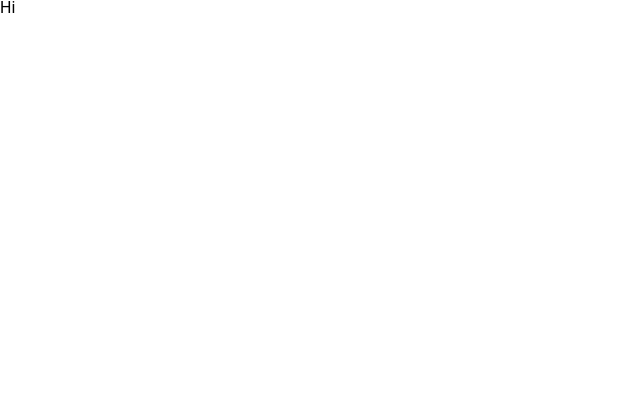
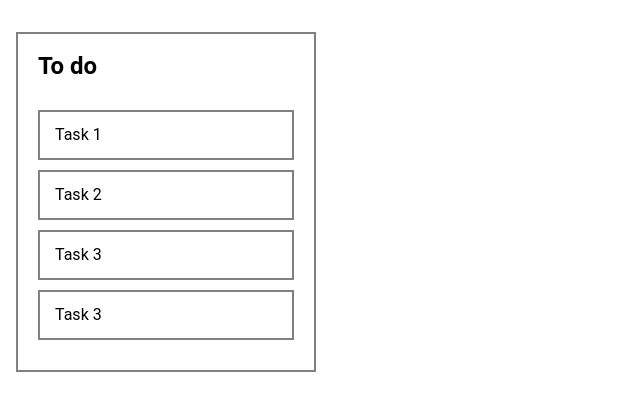
Before and after one commit to guillermo-gg/upptask-frontend, a Next.js app: page /kanban/demo-board in a window 1280 px wide. Shown: the top 410 px of the page, without its empty margins (0-640 px from the left). Built offline with nearby package versions, Linux system fonts and the light colour scheme.

Commit message:
feat: implement DND basics

```diff
--- /dev/null
+++ b/components/Column.tsx
@@ -0,0 +1,44 @@
+import TaskCard from "components/TaskCard";
+import { ColumnT } from "data/types";
+import React, { FunctionComponent } from "react";
+import styled from "styled-components";
+import { Droppable } from "react-beautiful-dnd";
+
+const Container = styled.div`
+  width: 300px;
+  min-height: 200px;
+  padding: 20px;
+  border: 2px solid gray;
+
+  h1 {
+    font-size: 1.5rem;
+    font-weight: bold;
+    margin-bottom: 2rem;
+  }
+`;
+
+type ColumnProps = ColumnT;
+const Column: FunctionComponent<ColumnProps> = ({ id, name, tasks }) => {
+  return (
+    <Container>
+      <h1>{name}</h1>
+      <Droppable droppableId={id}>
+        {(droppableProvided) => (
+          <ul
+            {...droppableProvided.droppableProps}
+            ref={droppableProvided.innerRef}
+          >
+            {tasks.map(({ id: taskId, content }, index) => (
+              <TaskCard key={taskId} id={taskId} index={index}>
+                {content}
+              </TaskCard>
+            ))}
+            {droppableProvided.placeholder}
+          </ul>
+        )}
+      </Droppable>
+    </Container>
+  );
+};
+
+export default Column;
--- /dev/null
+++ b/components/TaskCard.tsx
@@ -0,0 +1,37 @@
+import React, { FunctionComponent } from "react";
+import { Draggable } from "react-beautiful-dnd";
+import styled from "styled-components";
+
+const TaskCardContainer = styled.li`
+  padding: 15px;
+
+  border: 2px solid gray;
+  background: white;
+  margin-bottom: 10px;
+`;
+
+type TaskCardProps = {
+  id: string;
+  index: number;
+};
+const TaskCard: FunctionComponent<TaskCardProps> = ({
+  id,
+  index,
+  children,
+}) => {
+  return (
+    <Draggable draggableId={id} index={index}>
+      {(draggableProvided) => (
+        <TaskCardContainer
+          {...draggableProvided.draggableProps}
+          {...draggableProvided.dragHandleProps}
+          ref={draggableProvided.innerRef}
+        >
+          {children}
+        </TaskCardContainer>
+      )}
+    </Draggable>
+  );
+};
+
+export default TaskCard;
--- /dev/null
+++ b/data/initial-data.ts
@@ -0,0 +1,28 @@
+import { ColumnT, TaskT } from "data/types";
+
+export const tasks: TaskT[] = [
+  {
+    id: "1",
+    content: "Task 1",
+  },
+  {
+    id: "2",
+    content: "Task 2",
+  },
+  {
+    id: "3",
+    content: "Task 3",
+  },
+  {
+    id: "4",
+    content: "Task 3",
+  },
+];
+
+export const columns: ColumnT[] = [
+  {
+    id: "1",
+    name: "To do",
+    tasks,
+  },
+];
--- /dev/null
+++ b/data/types.ts
@@ -0,0 +1,10 @@
+export type TaskT = {
+  id: string;
+  content: string;
+};
+
+export type ColumnT = {
+  id: string;
+  name: string;
+  tasks: TaskT[];
+};
--- a/pages/_document.tsx
+++ b/pages/_document.tsx
@@ -1,8 +1,11 @@
 import Document from "next/document";
+import { resetServerContext } from "react-beautiful-dnd";
 import { ServerStyleSheet } from "styled-components";
 
 export default class MyDocument extends Document {
   static async getInitialProps(ctx) {
+    resetServerContext();
+
     const sheet = new ServerStyleSheet();
     const originalRenderPage = ctx.renderPage;
 
--- a/pages/kanban/[boardId].tsx
+++ b/pages/kanban/[boardId].tsx
@@ -1,9 +1,35 @@
-import { FunctionComponent } from "react";
+import { ColumnT } from "data/types";
+import { FunctionComponent, useState } from "react";
+import styled from "styled-components";
+import { DragDropContext } from "react-beautiful-dnd";
+import { v4 as uuid } from "uuid";
 
-// eslint-disable-next-line @typescript-eslint/ban-types
+import { columns as initialColumns, tasks } from "data/initial-data";
+
+import Column from "components/Column";
+
+const KanbanContainer = styled.div`
+  margin: 2rem 1rem;
+  display: flex;
+`;
+
 type BoardProps = {};
 const Board: FunctionComponent<BoardProps> = (props) => {
-  return <>Hi</>;
+  const [columns, setColumns] = useState<ColumnT[]>(initialColumns);
+
+  const onDragEnd = () => {
+    //
+  };
+
+  return (
+    <DragDropContext onDragEnd={onDragEnd}>
+      <KanbanContainer>
+        {columns.map((column) => (
+          <Column key={column.id} {...column} />
+        ))}
+      </KanbanContainer>
+    </DragDropContext>
+  );
 };
 
 export default Board;
```
Also changed, not shown: package.json (+8 -1 lines), .babelrc (added), .eslintrc.js, 1 other file (tests, documents, lock files or other folders).
